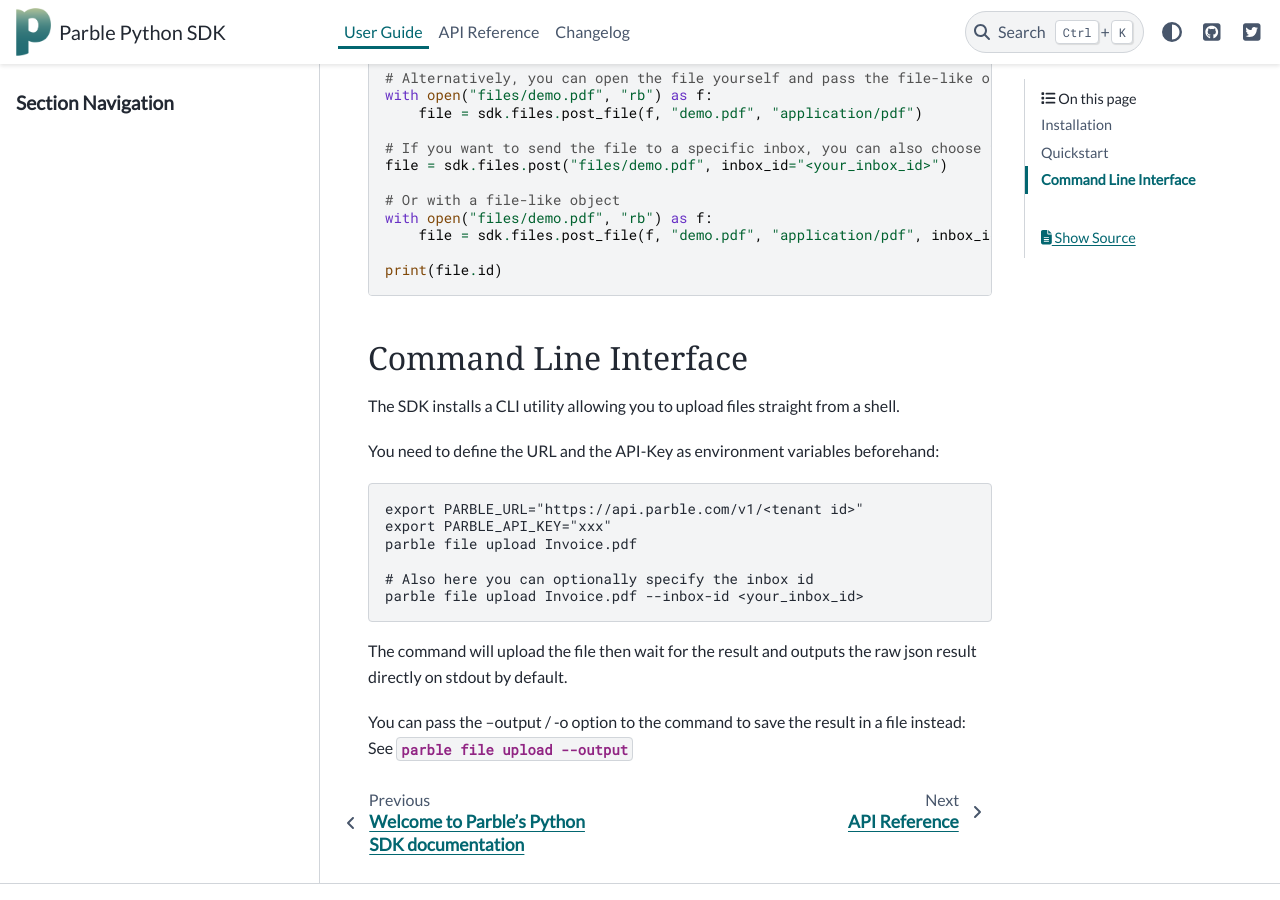
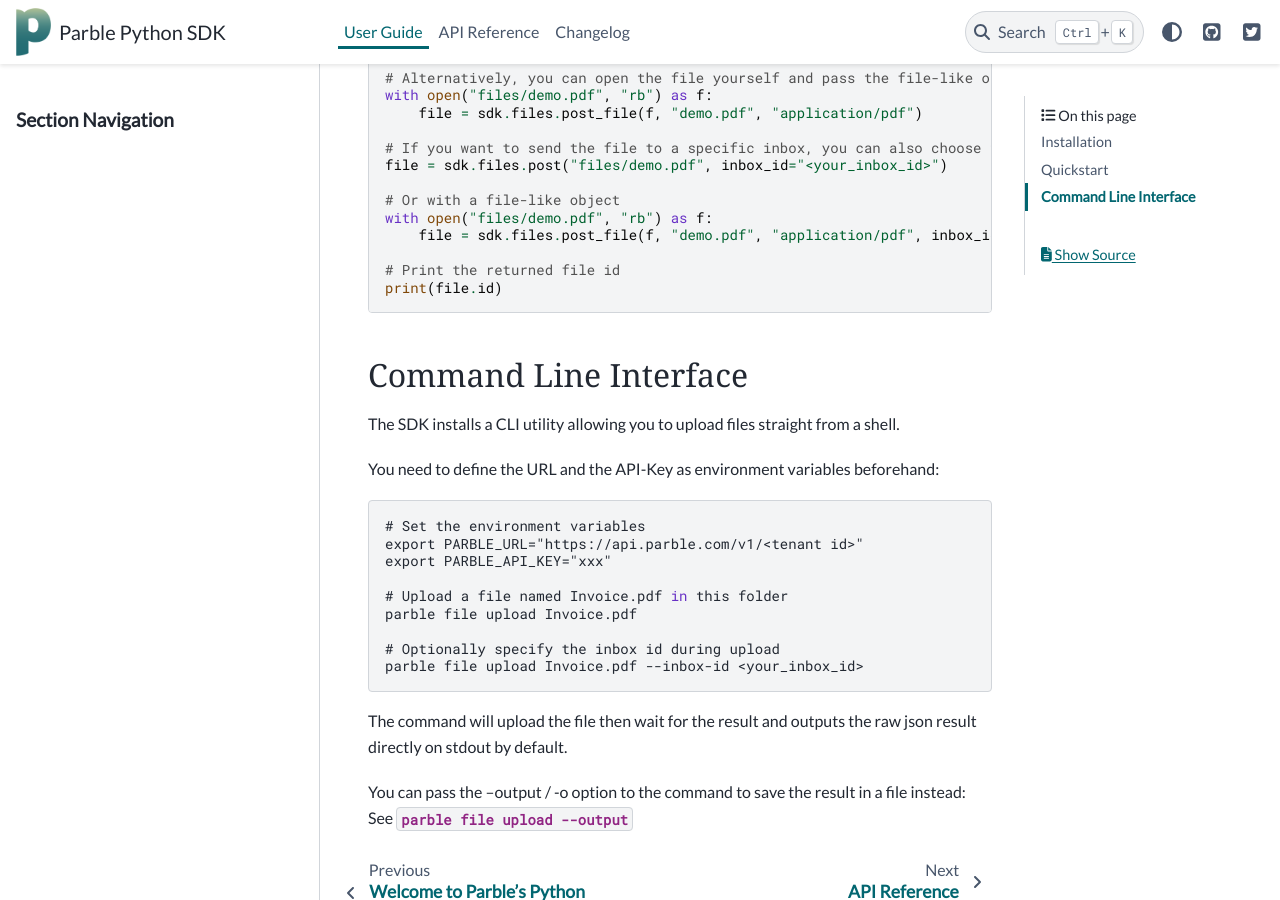
Before and after one commit to parblelabs/parble-python, a Sphinx documentation site: the page built from docs/user_guide.rst, in a window 1280 px wide and 900 px high, scrolled down 1457 px. Built offline with Sphinx 7.4.7 and the PyData theme 0.15.4, drawn with Linux system fonts in a browser that asks for light colours; some web fonts are replaced; the version number could not be read and is left out.

Commit message:
Update docs

```diff
--- a/docs/user_guide.rst
+++ b/docs/user_guide.rst
@@ -72,6 +72,7 @@
     with open("files/demo.pdf", "rb") as f:
         file = sdk.files.post_file(f, "demo.pdf", "application/pdf", inbox_id="<your_inbox_id>")
 
+    # Print the returned file id
     print(file.id)
 
 
@@ -85,11 +86,14 @@
 
 .. code-block:: console
 
+    # Set the environment variables
     export PARBLE_URL="https://api.parble.com/v1/<tenant id>"
     export PARBLE_API_KEY="xxx"
+
+    # Upload a file named Invoice.pdf in this folder
     parble file upload Invoice.pdf
 
-    # Also here you can optionally specify the inbox id
+    # Optionally specify the inbox id during upload
     parble file upload Invoice.pdf --inbox-id <your_inbox_id>
 
 
```
